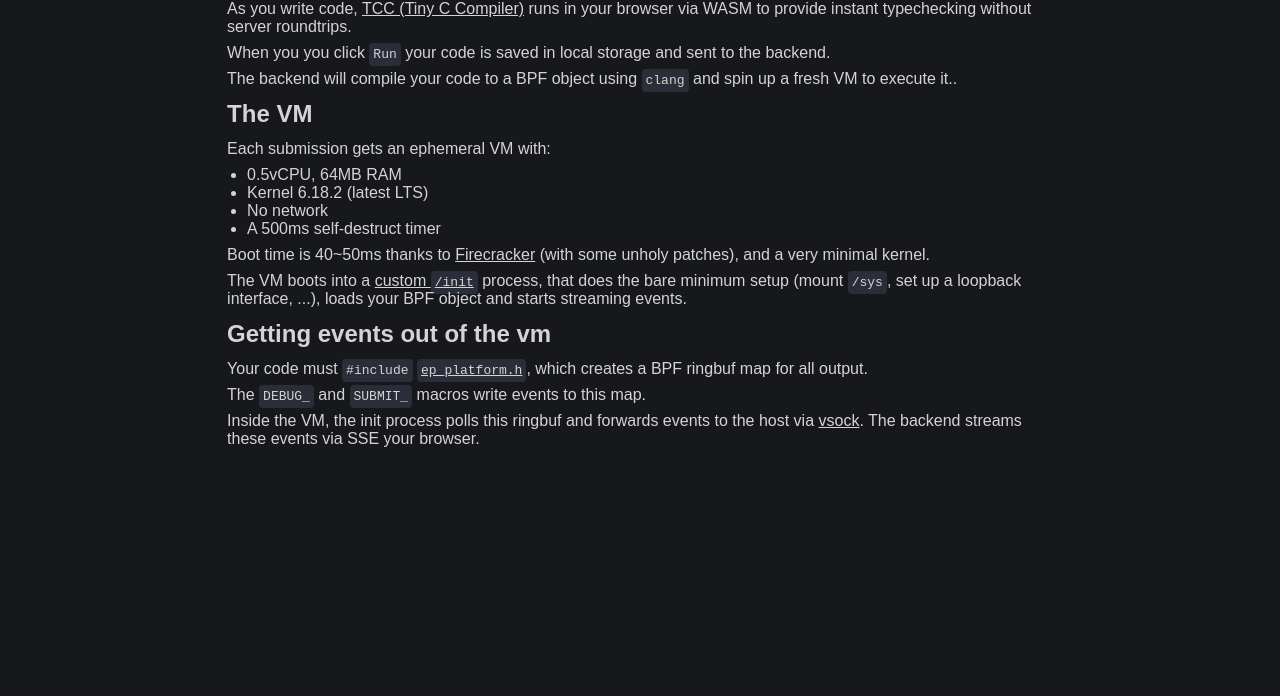
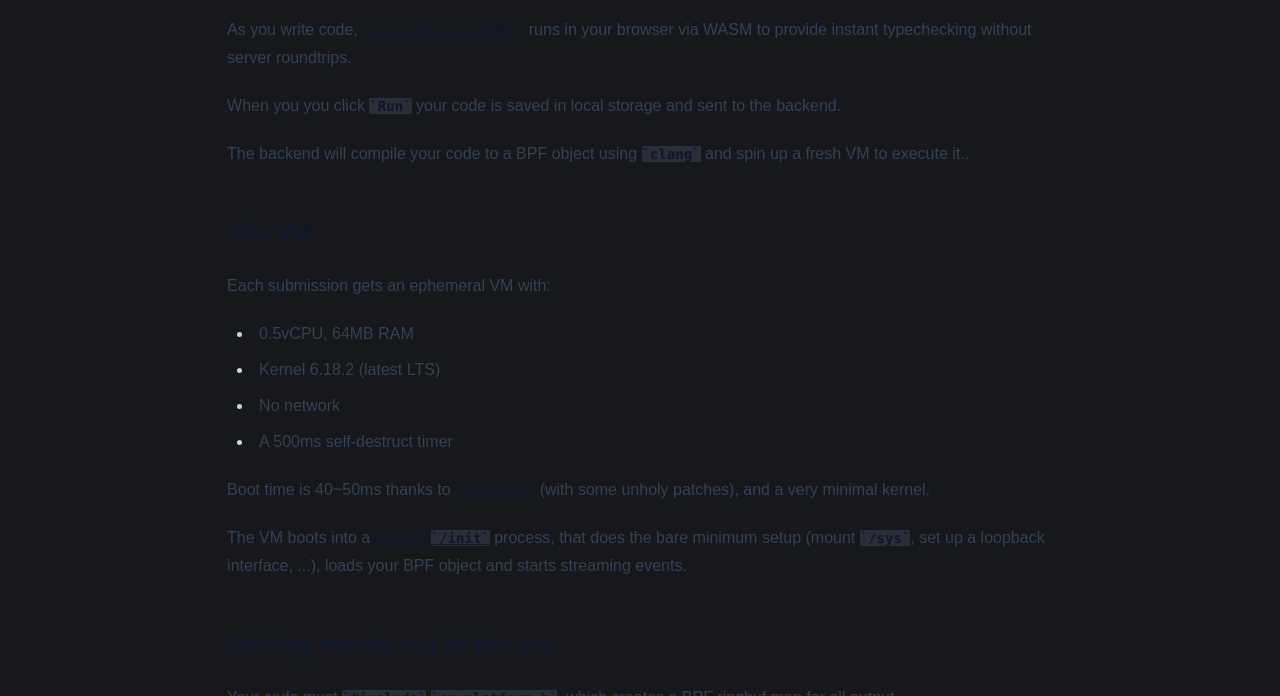
Before and after one commit to DavidVentura/ebpf.party, an Astro site in the folder website/: page /how-it-works in a window 1280 px wide. Shown: the part 155-851 px from the top of the page. Before the commit the page ends 800 px from the top, so only its background shows below. Built offline with nearby package versions, Linux system fonts and the light colour scheme; Astro itself is replaced by a stand-in of ours.

Commit message:
add tailwind typography for mdx styling

```diff
--- a/website/astro.config.mjs
+++ b/website/astro.config.mjs
@@ -2,10 +2,11 @@
 import { defineConfig } from 'astro/config';
 import mdx from '@astrojs/mdx';
 import react from '@astrojs/react';
+import tailwind from '@astrojs/tailwind';
 
 // https://astro.build/config
 export default defineConfig({
-  integrations: [mdx(), react()],
+  integrations: [mdx(), react(), tailwind()],
   markdown: {
     shikiConfig: {
       theme: 'css-variables',
--- a/website/package.json
+++ b/website/package.json
@@ -32,6 +32,9 @@
     "shiki": "^3.21.0"
   },
   "devDependencies": {
+    "@astrojs/tailwind": "^6.0.2",
+    "@tailwindcss/typography": "^0.5.19",
+    "tailwindcss": "^3.4.19",
     "vitest": "^4.0.16"
   }
 }
--- a/website/src/content/exercises/chapter-0/2_platform_overview.mdx
+++ b/website/src/content/exercises/chapter-0/2_platform_overview.mdx
@@ -23,11 +23,9 @@ All of these take a label (a string constant) as a first argument.
 
 ## Submitting answers
 
-To solve the exercises, you will need to submit answers directly from your code.
+To solve the exercises, you will need to submit answers directly from your code. Multiple submissions invalidate all answers.
 
 Use `SUBMIT_NUM(answer)`, `SUBMIT_STR(answer)` or `SUBMIT_STR_LEN(answer, len)`.
-
-You can only submit once in your program. Multiple submissions invalidate all answers.
 
 Trailing null bytes are trimmed, use the `SUBMIT_STR_LEN` variant when you can't guarantee null termination.
 
--- a/website/src/layouts/ContentLayout.astro
+++ b/website/src/layouts/ContentLayout.astro
@@ -11,7 +11,7 @@ const { title } = Astro.props;
 
 <Layout>
   <div class="content-container">
-    <div class="content-scroll mdx-content">
+    <div class="content-scroll prose prose-slate dark:prose-invert max-w-none">
       <div class="content-body">
         <h1>{title}</h1>
         <slot />
--- a/website/src/layouts/ExerciseLayout.astro
+++ b/website/src/layouts/ExerciseLayout.astro
@@ -44,7 +44,7 @@ const {
         <input type="radio" name="mobile-tabs" id="tab-code" class="tab-input" />
 
         <div class="content tab-content">
-          <div class="content-scroll mdx-content">
+          <div class="content-scroll prose prose-invert max-w-none">
             <div class="content-body">
               <h4>{chapterTitle}</h4>
               <h1>{exerciseTitle}</h1>
@@ -64,7 +64,7 @@ const {
 
       {!hasCode && (
       <div class="content nocode">
-        <div class="content-scroll mdx-content">
+        <div class="content-scroll prose prose-invert max-w-none">
           <div class="content-body">
             <h4>{chapterTitle}</h4>
             <h1>{exerciseTitle}</h1>
--- a/website/src/layouts/Layout.astro
+++ b/website/src/layouts/Layout.astro
@@ -95,6 +95,7 @@ body {
     align-items: center;
     padding: 0.75rem 2rem;
     box-sizing: border-box;
+    /* min-height: 60px; */
   }
 
   .site-link {
@@ -120,14 +121,15 @@ body {
   }
 
   .app-content {
-    height: calc(100vh - 50px);
+    height: calc(100vh - 65px);
     max-width: 220ch;
     margin: 0 auto;
   }
 
   @media (max-width: 1280px) {
     .app-content {
-      height: calc(100vh - 60px);
+      /* height: calc(100vh - 65px); */
+      height: 100%;
     }
     .navbar-tabs {
       display: flex;
--- a/website/src/styles/mdx-content.css
+++ b/website/src/styles/mdx-content.css
@@ -1,54 +1,8 @@
-.mdx-content p,
-.mdx-content h1,
-.mdx-content h2,
-.mdx-content h3,
-.mdx-content h4,
-.mdx-content code,
-.mdx-content a,
-.mdx-content li {
-  color: var(--color-text-primary);
+.prose :not(pre) > code {
+  background-color: var(--color-code-bg);
 }
 
-.mdx-content * {
-  box-sizing: border-box;
-}
-
-.mdx-content h2 {
-  margin: 0.5em 0px;
-}
-
-.mdx-content p,
-.mdx-content pre:has(code) {
-  margin: 8px 0px;
-}
-
-.mdx-content pre {
-  padding: 10px;
-  border-radius: 4px;
-  overflow-x: auto;
-}
-
-.mdx-content :not(pre) > code {
-  background-color: var(--color-code-bg);
-  border-radius: 4px;
-  padding: 4px;
-}
-
-.mdx-content details[open]::details-content {
-  padding: 0.5rem;
-  border: 1px dotted black;
-}
-
-.mdx-content p ~ ol,
-.mdx-content p ~ ul {
-  margin: 8px 0px;
-}
-
-.mdx-content ul {
-  padding-left: 20px;
-}
-
-.mdx-content kbd {
+.prose kbd {
   background: #2d2d2d;
   border-radius: 4px;
   border: 1px solid #3a3a3a;
--- /dev/null
+++ b/website/tailwind.config.mjs
@@ -0,0 +1,10 @@
+/** @type {import('tailwindcss').Config} */
+export default {
+  content: ['./src/**/*.{astro,html,js,jsx,md,mdx,svelte,ts,tsx,vue}'],
+  theme: {
+    extend: {},
+  },
+  plugins: [
+    require('@tailwindcss/typography'),
+  ],
+}
```
Also changed, not shown: website/pnpm-lock.yaml.
